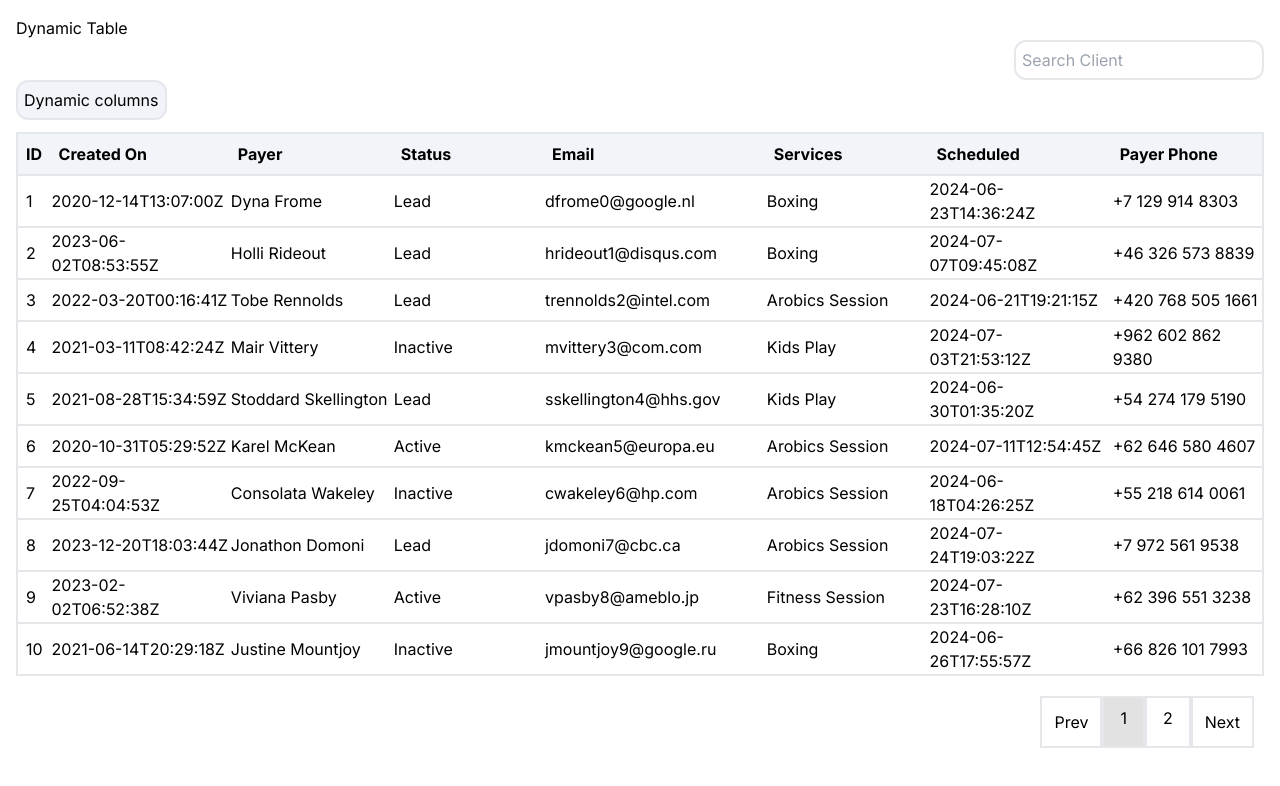
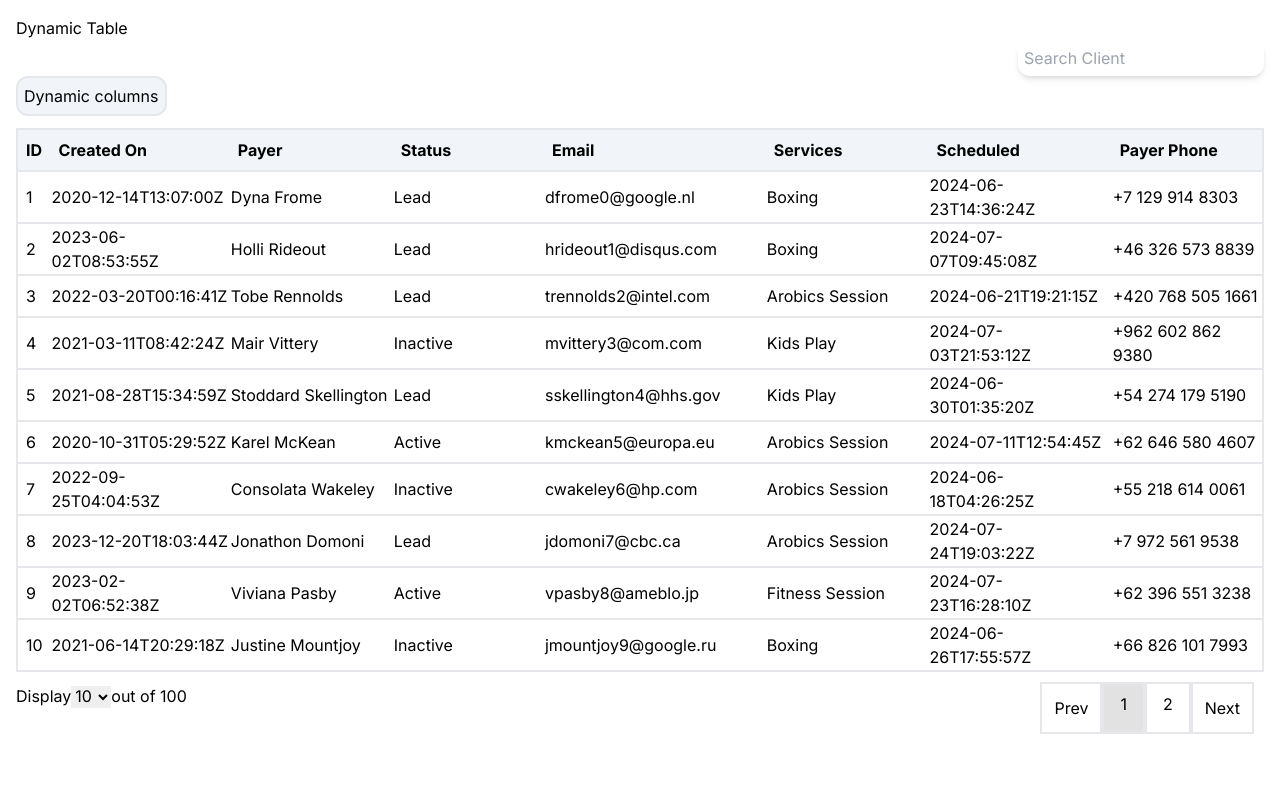
Before and after one commit to Sumant64/omnify-machine-coding, a Next.js app: page /dynamic-table-upgrade in a window 1280 px wide. Shown: the top 786 px of the page. Built offline with nearby package versions, Linux system fonts and the light colour scheme.

Commit message:
row per page option

```diff
--- a/app/dynamic-table-upgrade/page.jsx
+++ b/app/dynamic-table-upgrade/page.jsx
@@ -113,7 +113,7 @@ const DynamicTableUpgrade = () => {
         <div className='m-4'>
             <h1>Dynamic Table</h1>
             <div className='text-right'>
-                <input className='border-2 rounded-xl p-[6px]' type="text" placeholder='Search Client' value={searchClient} onChange={(event) => handleSearch(event)} />
+                <input className=' rounded-xl p-[6px] shadow-md' type="text" placeholder='Search Client' value={searchClient} onChange={(event) => handleSearch(event)} />
 
             </div>
             <div className='relative'>
@@ -184,13 +184,19 @@ const DynamicTableUpgrade = () => {
             </div>
 
             <div className='flex justify-between'>
-                <div className="rows">
-
+                <div className="rows mt-3">
+                    Display
+                    <select value={rowsPerPage.toString()} onChange={(event) => setRowsPerPage(+event.target.value)}>
+                        <option value="10">10</option>
+                        <option value="15">15</option>
+                        <option value="20">20</option>
+                    </select>
+                    out of {rows.length}
                 </div>
 
                 {
                     rows.length > 0 && !loading &&
-                    <div className='p-[10px] mt-[10px] mb-[10px] flex justify-center'>
+                    <div className='p-[10px] mb-[10px] flex justify-center'>
                         <span onClick={() => selectPageHandler(page - 1)} className='border-2 p-3 cursor-pointer'>Prev</span>
                         {
                             [...Array(Math.ceil(rows.length / rowsPerPage))].map((_, i) => {
```
